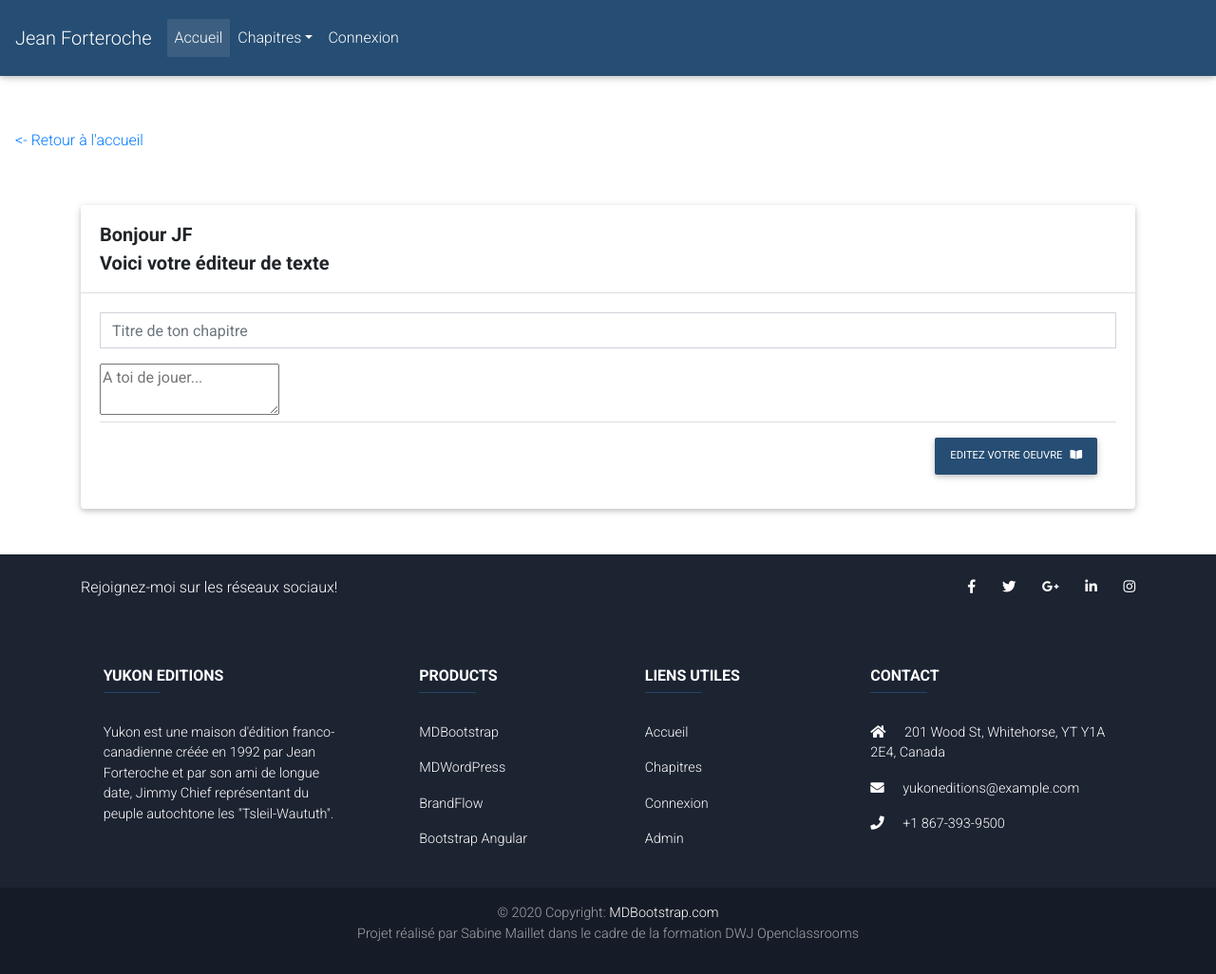
After one commit to KUSKIS/p4openclassrooms, a PHP site: template views/viewCreatePost.php in a window 1280 px wide. The commit adds this page. Shown: the whole page at 95% size. Run offline with PHP 8.4, Linux system fonts and the light colour scheme; the template is opened without the code that fills it, so the values that code supplies are empty; some libraries are stand-ins or nearby versions.

Commit message:
update ControllerPost
with a file tiny js
a view and update class View generateForm function

```diff
--- /dev/null
+++ b/public/tiny.js
@@ -0,0 +1,6 @@
+tinymce.init({
+    selector: '#montexte',
+    language: 'fr_FR',
+    plugins: 'advlist autolink lists link image charmap print preview hr anchor pagebreak',
+    toolbar_mode: 'floating',
+});
--- /dev/null
+++ b/views/viewCreatePost.php
@@ -0,0 +1,32 @@
+<?php $this->title = "Ecrire"; ?>
+
+
+
+<div class="containwritten">
+    <p><a class="nav-link" href="index.php">
+            <- Retour à l'accueil </a> </p> <div class="container my-5">
+
+                <!-- Section: Block Content -->
+                <section>
+
+                    <div class="card card-list">
+                        <div class="card-header white d-flex justify-content-between align-items-center py-3">
+                            <p class="h5-responsive font-weight-bold mb-0">Bonjour JF<br>Voici votre éditeur de texte</p>
+                        </div>
+                        <form action="post&status=new" method="post" class="card-body">
+                            <input type="text" id="exampleForm2" name="chap_title" placeholder="Titre de ton chapitre" class="form-control rounded-0 mb-3">
+                            <textarea name="chap_content" id="montexte" placeholder="A toi de jouer..."></textarea>
+
+                            <div class="card-footer white py-3">
+                                <div class="text-right">
+                                    <button type="submit" class="btn btn-info btn-md px-3 my-0 mr-0">
+                                        Editez votre oeuvre<i class="fas fa-book-open pl-2"></i></button>
+                                </div>
+                            </div>
+                        </form>
+                    </div>
+
+                </section>
+
+</div>
+</div>
```
Also changed, not shown: controllers/ControllerPost.php (+21 -0 lines), views/View.php (+24 -0 lines).
